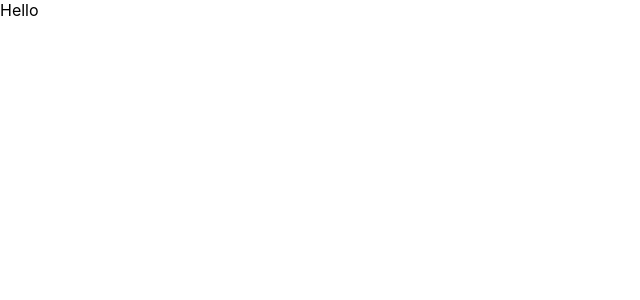
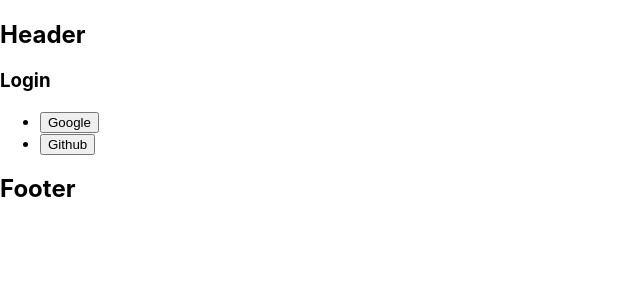
Before and after one commit to Dayoung3460/business-card-maker, a React (Create React App) app: page / in a window 1280 px wide. Shown: the top 300 px of the page, without its empty margins (0-640 px from the left). Built offline with nearby package versions, Linux system fonts and the light colour scheme; no server answers.

Commit message:
firebase login - Google, Github

```diff
--- a/public/index.html
+++ b/public/index.html
@@ -9,7 +9,6 @@
       name="description"
       content="Web site created using create-react-app"
     />
-    <link rel="apple-touch-icon" href="%PUBLIC_URL%/logo192.png" />
     <!--
       manifest.json provides metadata used when your web app is installed on a
       user's mobile device or desktop. See https://developers.google.com/web/fundamentals/web-app-manifest/
--- a/src/App.js
+++ b/src/App.js
@@ -1,12 +1,9 @@
-import logo from './logo.svg';
 import './App.css';
+import Login from "./components/login/login";
 
-function App() {
+function App({authService}) {
   return (
-      <>
-        Hello
-      </>
-
+      <Login authService={authService}/>
   );
 }
 
--- /dev/null
+++ b/src/components/footer/footer.jsx
@@ -0,0 +1,7 @@
+import React from 'react'
+
+const Footer = (props) => (
+    <h1>Footer</h1>
+)
+
+export default Footer
--- /dev/null
+++ b/src/components/header/header.jsx
@@ -0,0 +1,7 @@
+import React from 'react'
+
+const Header = (props) => (
+    <h1>Header</h1>
+)
+
+export default Header
--- /dev/null
+++ b/src/components/login/login.jsx
@@ -0,0 +1,27 @@
+import React from 'react'
+import Footer from "../footer/footer"
+import Header from "../header/header"
+
+const Login = ({authService}) => {
+    const onLogin = (event) => {
+        authService //
+            .login(event.currentTarget.textContent)
+            .then(console.log)
+    }
+
+    return (
+        <section>
+            <Header></Header>
+            <section>
+                <h1>Login</h1>
+                    <ul>
+                        <li><button onClick={onLogin}>Google</button></li>
+                        <li><button onClick={onLogin}>Github</button></li>
+                    </ul>
+            </section>
+            <Footer></Footer>
+        </section>
+    )
+}
+
+export default Login
--- a/src/index.js
+++ b/src/index.js
@@ -2,16 +2,12 @@
 import ReactDOM from 'react-dom';
 import './index.module.css';
 import App from './App';
-import reportWebVitals from './reportWebVitals';
+import AuthService from "./service/auth_service";
 
+const authService = new AuthService()
 ReactDOM.render(
   <React.StrictMode>
-    <App />
+    <App authService={authService}/>
   </React.StrictMode>,
   document.getElementById('root')
-);
-
-// If you want to start measuring performance in your app, pass a function
-// to log results (for example: reportWebVitals(console.log))
-// or send to an analytics endpoint. Learn more: https://bit.ly/CRA-vitals
-reportWebVitals();
+)
--- a/src/service/auth_service.js
+++ b/src/service/auth_service.js
@@ -1,11 +1,11 @@
-import firebase from './firebase'
+import firebase from 'firebase';
+import firebaseApp from './firebase';
 
 class AuthService {
     login(providerName) {
-        const authProvider = new firebase.auth[`${providerName}AuthProvider`]()
-        return firebase.auth().signInWithPopup(authProvider)
-
+        const authProvider = new firebase.auth[`${providerName}AuthProvider`]();
+        return firebaseApp.auth().signInWithPopup(authProvider);
     }
 }
 
-export default AuthService
+export default AuthService;
--- a/src/service/firebase.js
+++ b/src/service/firebase.js
@@ -1,7 +1,11 @@
+import firebase from "firebase"
+
 const firebaseConfig = {
-    apiKey: "process.env.REACT_APP_FIREBASE_API_KEY",
-    authDomain: "process.env.REACT_APP_FIREBASE_AUTH_DOMAIN",
-    databaseURL: 'process.env.REACT_APP_FIREBASE_DATABASE_URL',
-    projectId: "process.env.REACT_APP_FIREBASE_PROJECT_ID"
+    apiKey: process.env.REACT_APP_FIREBASE_API_KEY,
+    authDomain: process.env.REACT_APP_FIREBASE_AUTH_DOMAIN,
+    databaseURL: process.env.REACT_APP_FIREBASE_DATABASE_URL,
+    projectId: process.env.REACT_APP_FIREBASE_PROJECT_ID
 }
-firebase.initializeApp(firebaseConfig)
+
+const firebaseApp = firebase.initializeApp(firebaseConfig)
+export default firebaseApp
```
Also changed, not shown: public/logo192.png (deleted), public/logo512.png (deleted), public/manifest.json.
